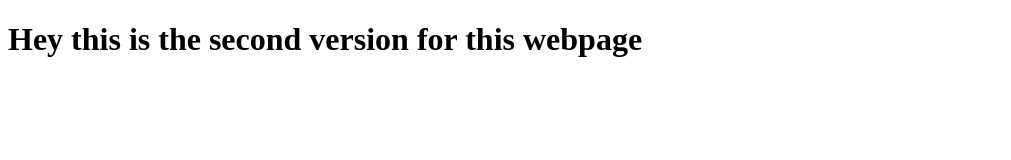
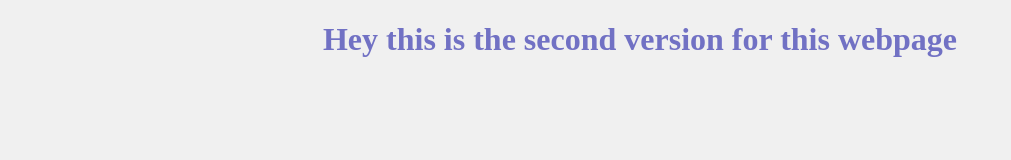
Before and after one commit to sksahilahmed/myrepo, a plain HTML site: page index.html in a window 1280 px wide. Shown: the whole page, without its empty margins (0-1011 px from the left). Drawn offline with Linux system fonts and the light colour scheme.

Commit message:
design V1

```diff
--- a/index.html
+++ b/index.html
@@ -4,6 +4,16 @@
     <meta charset="UTF-8">
     <meta name="viewport" content="width=device-width, initial-scale=1.0">
     <title>sahil v2</title>
+    <style>
+        body{
+            background-color: #f0f0f0;
+
+        }
+        h1{
+            text-align: center;
+            color: rgba(71, 71, 181, 0.755);
+        }
+    </style>
 </head>
 <body>
     <h1>Hey this is the second version for this webpage</h1>
```
